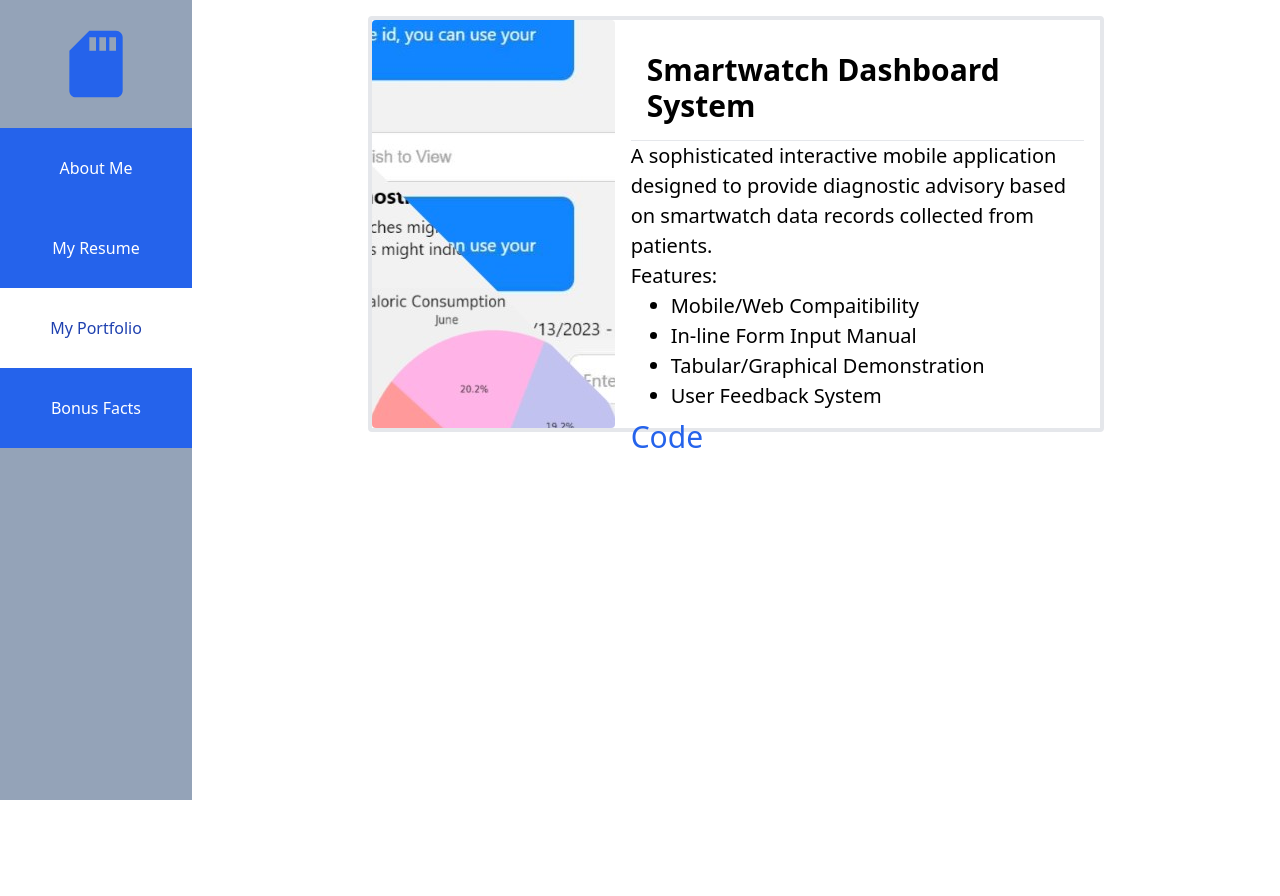
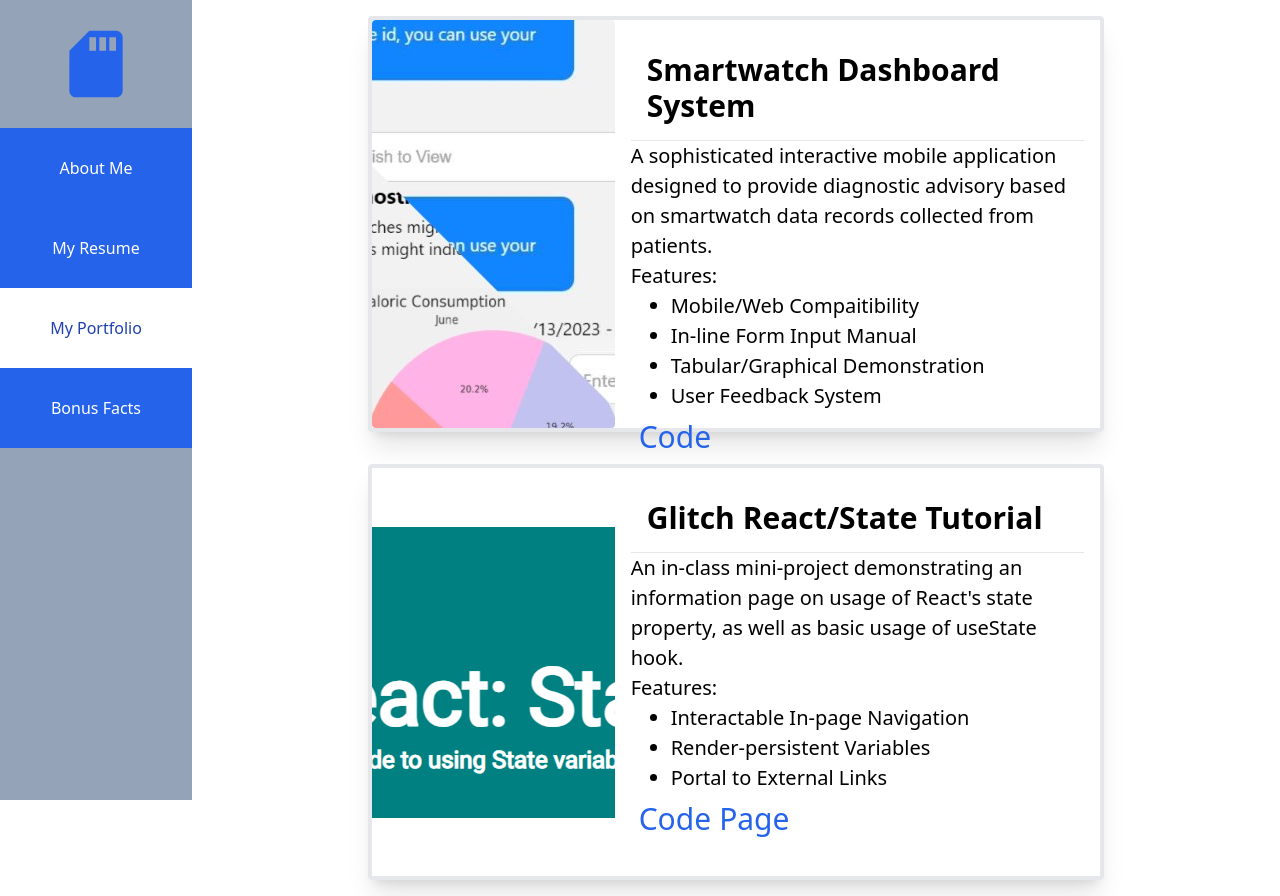
Before and after one commit to JianxiongChu/Personal-Portfolio, a React (Create React App) app: page / in a window 1280 px wide. Both pictures are taken after a click on the button "My Portfolio". Before the commit the page ends 800 px from the top, so only its background shows below. Built offline with nearby package versions, Linux system fonts and the light colour scheme.

Commit message:
Added portfolio entry & diversified displayed link portal

```diff
--- a/src/components/PortfolioCard.jsx
+++ b/src/components/PortfolioCard.jsx
@@ -1,15 +1,29 @@
-import { Info, Covers } from './PortfolioCardInfo';
+import { Info, Covers } from "./PortfolioCardInfo";
 
-
-export default function PortfolioCard({title}) {
+export default function PortfolioCard({ title, linkStatus }) {
   return (
-    <div className="flex flex-row m-4 rounded border-4 w-full h-[26em]">
-      <img alt="cover" className="object-none w-1/3 rounded" src={Covers[title]} />
+    <div className="flex flex-row m-4 rounded border-4 w-full h-[26em] shadow-xl">
+      <img
+        alt="cover"
+        className="object-none w-1/3 rounded"
+        src={Covers[title]}
+      />
       <div className="m-4 w-2/3">
         <h2 className="text-3xl text-wrap m-4 font-bold">{title}</h2>
         <hr />
         {Info[title].desc}
-        <a href={Info[title].link} className="text-3xl active:text-purple-600 text-blue-600">Code</a>
+        {linkStatus.code === true ? <a
+          href={Info[title].codeLink}
+          className="text-3xl active:text-purple-600 text-blue-600 pl-2"
+        >
+          Code
+        </a> : null}
+        {linkStatus.page === true ? <a
+          href={Info[title].pageLink}
+          className="text-3xl active:text-purple-600 text-blue-600 pl-2"
+        >
+          Page
+        </a> : null}
       </div>
     </div>
   );
--- a/src/components/PortfolioCardInfo.jsx
+++ b/src/components/PortfolioCardInfo.jsx
@@ -1,4 +1,5 @@
-import SMWCover from "../assets/PortfolioCover1.jpg"
+import SMWCover from "../assets/PortfolioCover1.jpg";
+import ReactStateCover from "../assets/PortfolioCover2.png";
 
 export const Info = {
   "Smartwatch Dashboard System": {
@@ -10,17 +11,34 @@ export const Info = {
         <br />
         Features:
         <ul className="pl-10 list-disc">
-            <li>Mobile/Web Compaitibility</li>
-            <li>In-line Form Input Manual</li>
-            <li>Tabular/Graphical Demonstration</li>
-            <li>User Feedback System</li>
+          <li>Mobile/Web Compaitibility</li>
+          <li>In-line Form Input Manual</li>
+          <li>Tabular/Graphical Demonstration</li>
+          <li>User Feedback System</li>
         </ul>
       </p>
     ),
-    link: "https://github.com/JianxiongChu/INFSCI2470-Project/tree/master",
+    codeLink: "https://github.com/JianxiongChu/INFSCI2470-Project/tree/master",
+  },
+  "Glitch React/State Tutorial": {
+    desc: (
+      <p className="text-[1.25em] mb-2">
+        An in-class mini-project demonstrating an information page on usage of React's state property, as well as basic usage of useState hook.
+        <br />
+        Features:
+        <ul className="pl-10 list-disc">
+          <li>Interactable In-page Navigation</li>
+          <li>Render-persistent Variables</li>
+          <li>Portal to External Links</li>
+        </ul>
+      </p>
+    ),
+    codeLink: "https://glitch.com/~jic174-assignment2",
+    pageLink: "https://jic174-assignment2.glitch.me/"
   },
 };
 
-export const Covers =  {
-    "Smartwatch Dashboard System": SMWCover
-}
+export const Covers = {
+  "Smartwatch Dashboard System": SMWCover,
+  "Glitch React/State Tutorial": ReactStateCover,
+};
--- a/src/pages/bonus.jsx
+++ b/src/pages/bonus.jsx
@@ -1,3 +1,3 @@
 export default function Bonus() {
-    return <div className="flex flex-row h-screen pl-48 pt-24">Upcoming...</div>;
+    return <div className="flex flex-row h-screen pl-48 pt-24 text-7xl">Upcoming...</div>;
   }
--- a/src/pages/portfolio.jsx
+++ b/src/pages/portfolio.jsx
@@ -1,7 +1,16 @@
 import PortfolioCard from "../components/PortfolioCard";
 
 export default function Portfolio() {
-  return <div className="flex flex-col h-full ml-48 mr-48">
-    <PortfolioCard cover="Cover1" title="Smartwatch Dashboard System"/>
-  </div>;
+  return (
+    <div className="flex flex-col h-full ml-48 mr-48">
+      <PortfolioCard
+        title="Smartwatch Dashboard System"
+        linkStatus={{ code: true, page: false }}
+      />
+      <PortfolioCard
+        title="Glitch React/State Tutorial"
+        linkStatus={{ code: true, page: true }}
+      />
+    </div>
+  );
 }
```
Also changed, not shown: public/manifest.json, src/assets/PortfolioCover2.png (added).
